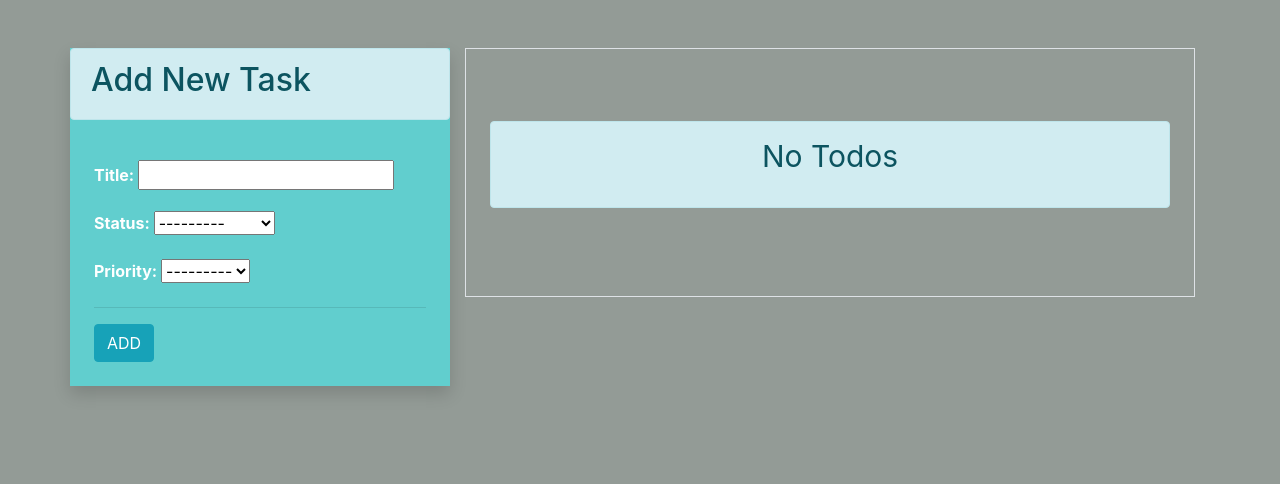
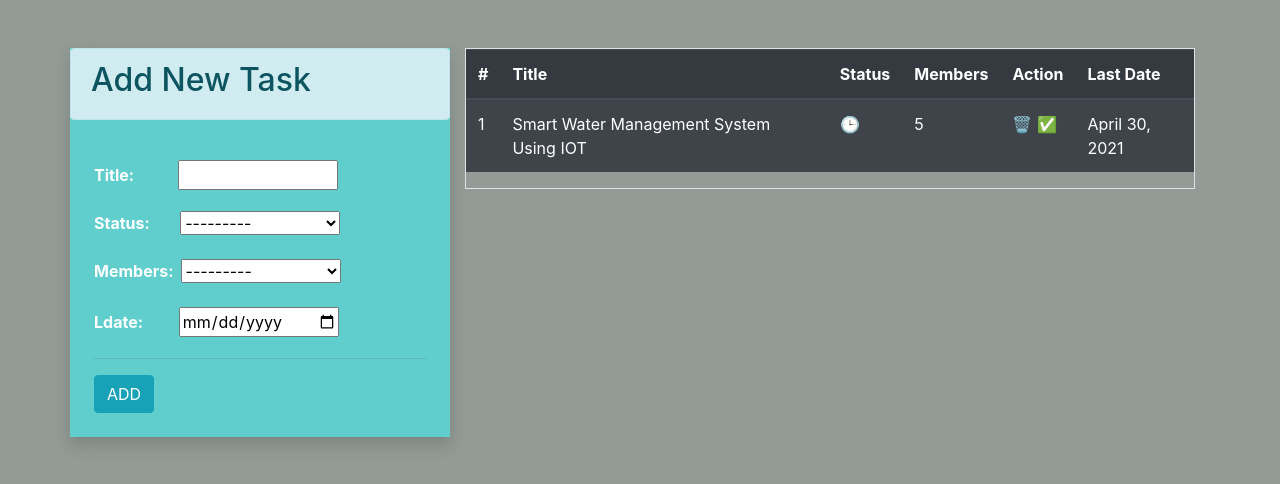
Before and after one commit to krishnasharma5547/Project_Management, a Django app: page / in a window 1280 px wide. Shown: the part 56-540 px from the top of the page. Run offline with Django 3.2, Linux system fonts and the light colour scheme; a user stored in the database is signed in; data comes from the database, SQL or seed files in the repository.

Commit message:
final model and UI changes

```diff
--- a/project_management/app/forms.py
+++ b/project_management/app/forms.py
@@ -4,4 +4,4 @@ from app.models import TODO
 class TODOForm(ModelForm):
     class Meta:
         model = TODO
-        fields = ['title' , 'status' , 'priority']
+        fields = ['title' , 'status' , 'members', 'ldate']
--- a/project_management/app/models.py
+++ b/project_management/app/models.py
@@ -13,7 +13,7 @@ class TODO(models.Model):
     ('C', 'COMPLETED'),
     ('P', 'PENDING'),
     ]
-    priority_choices = [
+    members_choices = [
     ('1', '1️⃣'),
     ('2', '2️⃣'),
     ('3', '3️⃣'),
@@ -29,4 +29,5 @@ class TODO(models.Model):
     status = models.CharField(max_length=2 , choices=status_choices)
     user  = models.ForeignKey(User  , on_delete= models.CASCADE)
     date = models.DateTimeField(auto_now_add=True)
-    priority = models.CharField(max_length=2 , choices=priority_choices)
+    members = models.CharField(max_length=2 , choices=members_choices)
+    ldate = models.DateField(null=True,blank=True)
--- a/project_management/app/templates/index.html
+++ b/project_management/app/templates/index.html
@@ -10,7 +10,25 @@
     color: white;
     font-weight: 700;
   }
+  #id_title{
+    width:160px;
+    margin-left:12%;
+  }
+  #id_status{
+width:160px;
+margin-left:8%;
+  }
+  #id_members{
+width:160px;
+margin-left:1%
+  }
+  #id_ldate{
+width:160px;
+margin-left:2rem;
+  }
 </style>
+
+
 
 <div>
   <div class="container pt-4">
@@ -54,8 +72,9 @@
                   <th>#</th>
                   <th>Title</th>
                   <th>Status</th>
-                  <th>Priority</th>
+                  <th>Members</th>
                   <th>Action</th>
+                  <th>Last Date</th>
                 </tr>
               </thead>
 
@@ -72,7 +91,7 @@
                     🕒
                     {%endif%}
                   </td>
-                  <td>{{todo.priority}}</td>
+                  <td>{{todo.members}}</td>
                   <td>
                     <a href="/delete-todo/{{todo.id}}" title="Delete" class="">🗑️</a>
                     {% if todo.status == 'P'%}
@@ -81,10 +100,9 @@
                     <a href="/change-status/{{todo.id}}/P" title="Mark Pending" class="">🕒</a>
                     {%endif%}
                   </td>
+                  <td>{{todo.ldate}}</td>
                 </tr>
                 {%endfor%}
-
-
               </tbody>
             </table>
           </div>
@@ -95,4 +113,9 @@
     </div>
   </div>
 </div>
+
+<script type="text/javascript">
+    document.getElementById('id_ldate').type = 'date';
+</script>
+
 {% endblock %}
--- a/project_management/app/views.py
+++ b/project_management/app/views.py
@@ -13,7 +13,7 @@ def home(request):
     if request.user.is_authenticated:
         user = request.user
         form = TODOForm()
-        todos = TODO.objects.filter(user = user).order_by('priority')
+        todos = TODO.objects.filter(user = user).order_by('members')
         return render(request , 'index.html' , context={'form' : form , 'todos' : todos, 'user': user})
 
 def login(request):
```
Also changed, not shown: project_management/app/migrations/0002_rename_priority_todo_members.py (added), project_management/app/migrations/0003_todo_ldate.py (added), project_management/db.sqlite3.
